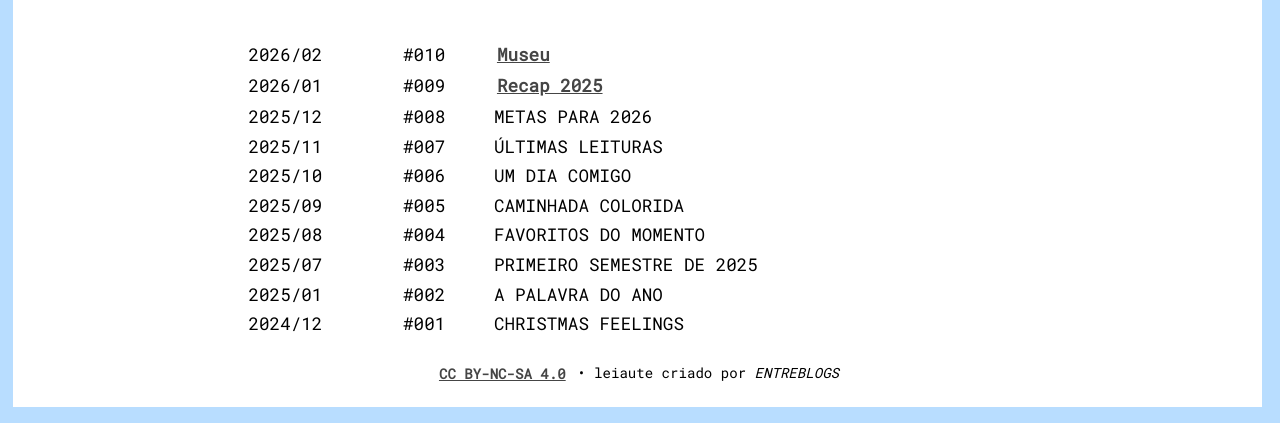
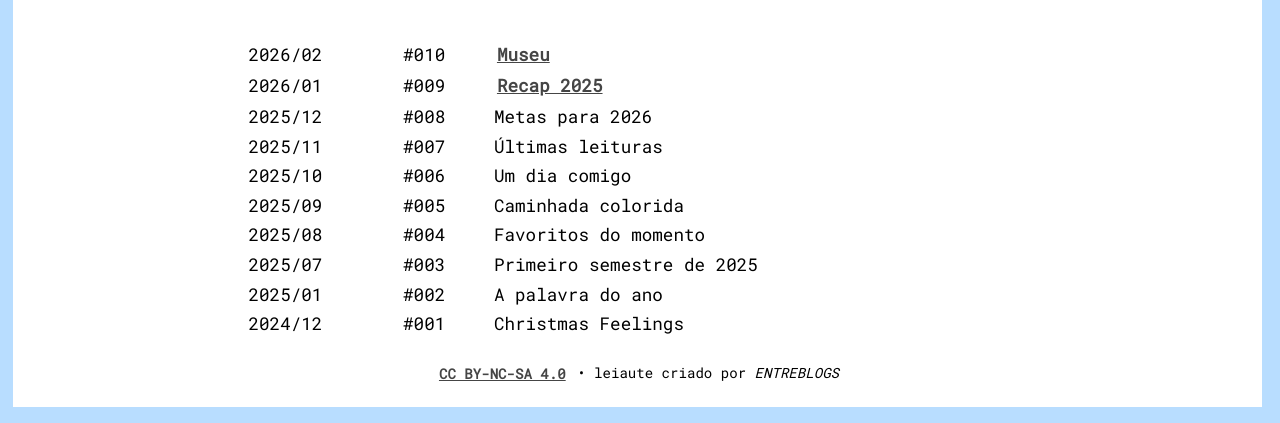
Before and after one commit to bamoretti/entreblogs, a Jekyll site: the page built from temas.md, in a window 1280 px wide. Shown: the part 424-847 px from the top of the page. Built offline with Jekyll 4.4.1, drawn with Linux system fonts in a browser that asks for light colours; nearby versions of some CDN libraries; comment, search, counter and statistics services are not loaded.

```diff
--- a/temas.md
+++ b/temas.md
@@ -7,11 +7,11 @@ description: Temas que já passaram pela blogagem.
 | :--- | :--- | :--- |
 | 2026/02 | #010 | [Museu](/temas/museu) |
 | 2026/01 | #009 | [Recap 2025](/temas/recap_2025) |
-| 2025/12 | #008 | METAS PARA 2026 |
-| 2025/11 | #007 | ÚLTIMAS LEITURAS |
-| 2025/10 | #006 | UM DIA COMIGO |
-| 2025/09 | #005 | CAMINHADA COLORIDA |
-| 2025/08 | #004 | FAVORITOS DO MOMENTO |
-| 2025/07 | #003 | PRIMEIRO SEMESTRE DE 2025 |
-| 2025/01 | #002 | A PALAVRA DO ANO |
-| 2024/12 | #001 | CHRISTMAS FEELINGS |
+| 2025/12 | #008 | Metas para 2026 |
+| 2025/11 | #007 | Últimas leituras |
+| 2025/10 | #006 | Um dia comigo |
+| 2025/09 | #005 | Caminhada colorida |
+| 2025/08 | #004 | Favoritos do momento |
+| 2025/07 | #003 | Primeiro semestre de 2025 |
+| 2025/01 | #002 | A palavra do ano |
+| 2024/12 | #001 | Christmas Feelings |
```
